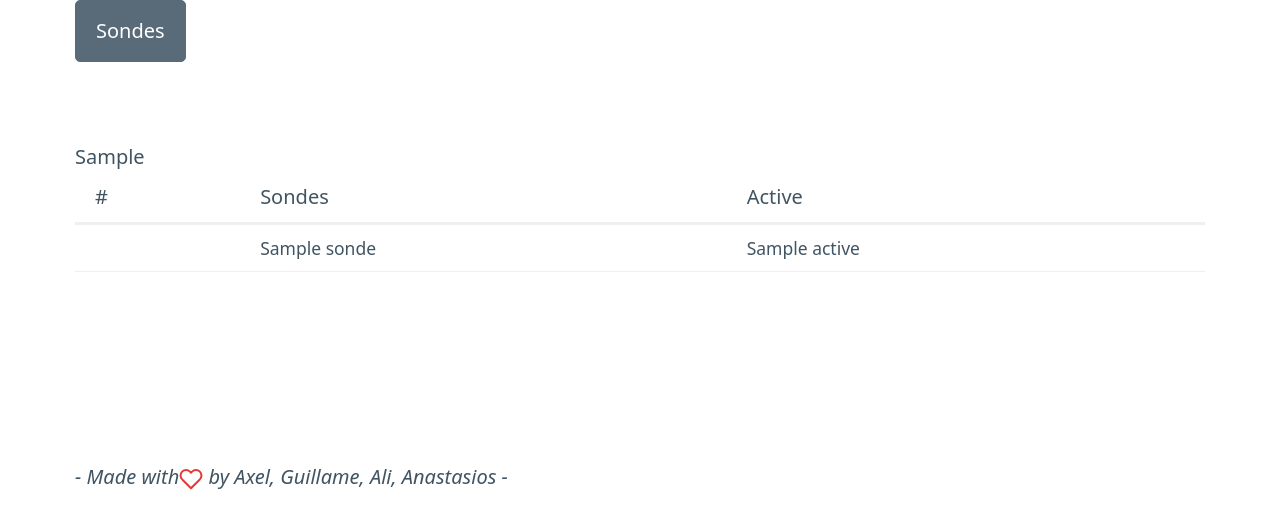
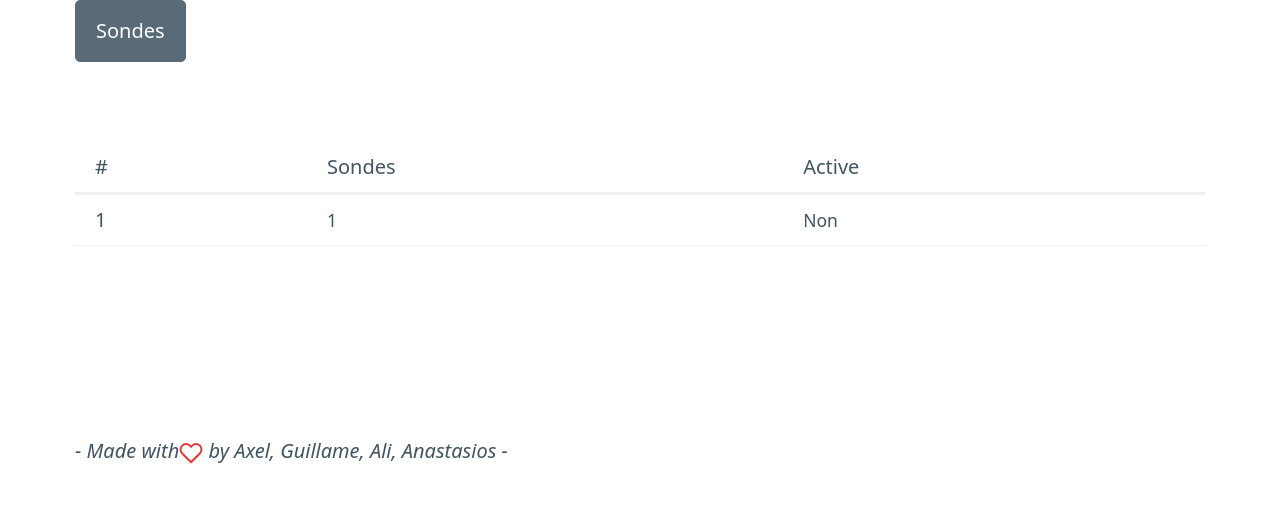
Before and after one commit to ebuaa/projetiot, a Flask app: template templates/sonde.html in a window 1280 px wide. Shown: the part 100-612 px from the top of the page. Run offline with Flask 3, Linux system fonts and the light colour scheme; the template is opened without the code that fills it: most values are stand-ins (such as "Sample title", 1, 10 or a date in 2020).

Commit message:
refonte tableau

```diff
--- a/templates/sonde.html
+++ b/templates/sonde.html
@@ -2,9 +2,6 @@
 {% block title %}Sondes{% endblock %}
 
 {% block content %}
-
-
-{{sonde_data}}
 
 <table>
     <thead>
@@ -15,11 +12,19 @@
         </tr>
     </thead>
     <tbody>
+        {% for row in sonde_data %}
         <tr>
-            <th scope="row"></th>
-            <td>{{sonde_data['sonde']}}</td>
-            <td>{{sonde_data['active']}}</td>
+            <th scope="row">{{ loop.index }}</th>
+            <td>{{ row[0] }}</td>
+            <td>
+                {% if row[1] == 1 %}
+                    Oui
+                {% else %}
+                    Non
+                {% endif %}
+            </td>
         </tr>
+        {% endfor %}
     </tbody>
 </table>
 
```
